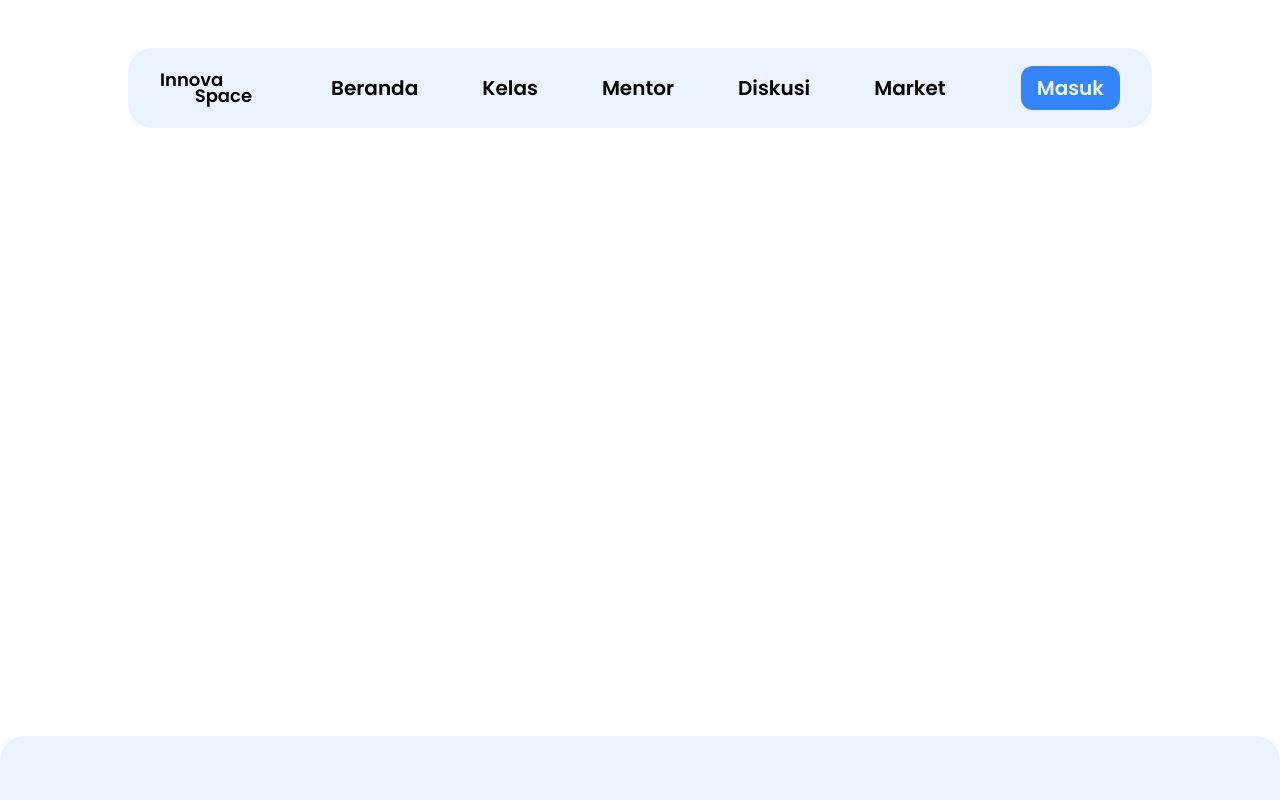
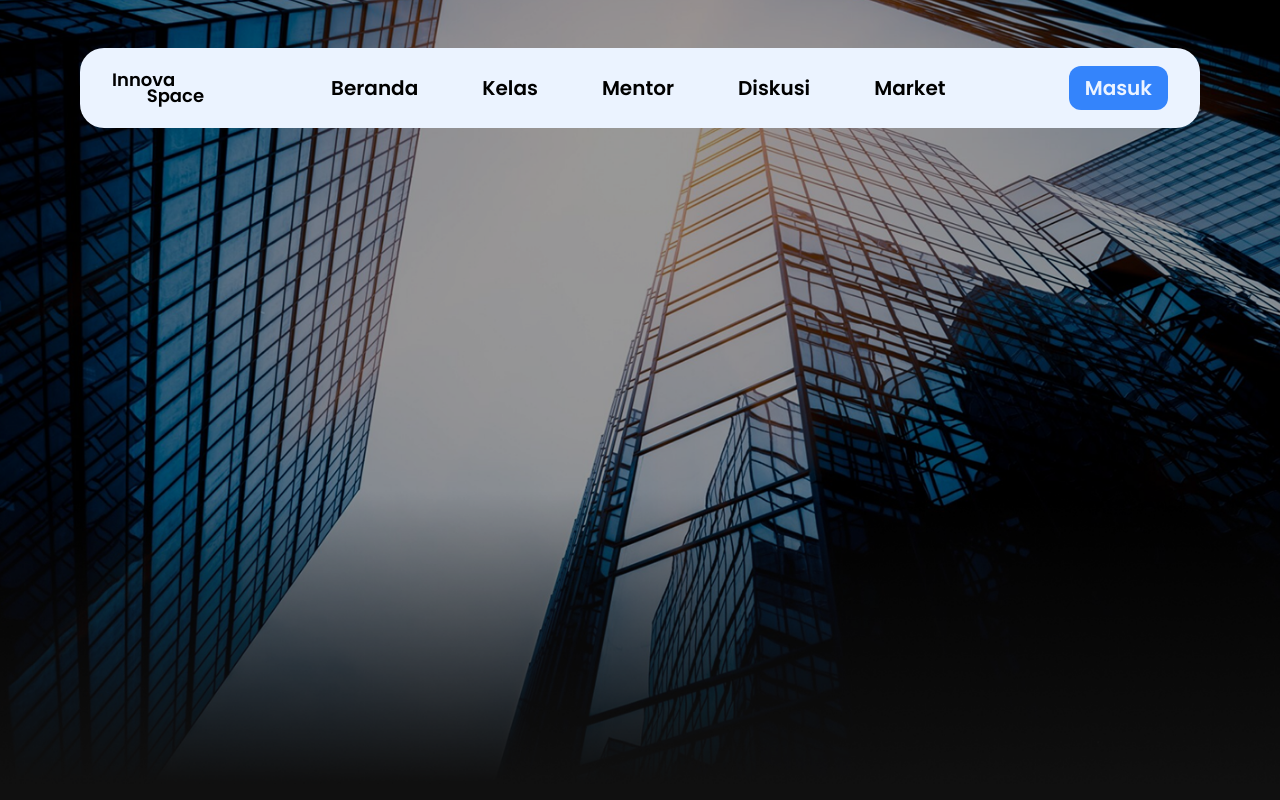
Before and after one commit to syaquiii/innovaspace, a Next.js app: page /home in a window 1280 px wide. Shown: the top 800 px of the page. Built offline with nearby package versions, Linux system fonts and the light colour scheme.

Commit message:
ADD: Hero Background, Vanishing Navbar

```diff
--- a/src/app/home/components/Hero.tsx
+++ b/src/app/home/components/Hero.tsx
@@ -1,32 +1,7 @@
-// import React from "react";
+import React from "react";
 
-// const Hero = () => {
-//   return (
-//     <div className="flex items-center  flex-col-reverse gap-16 lg:flex-row lg:justify-between  lg:gap-14 xl:gap-24 mt-20 ">
-//       <div className="w-full lg:w-3/4 flex lg:gap-2 gap-16 xl:gap-20 flex-col justify-between">
-//         <div className="flex flex-col gap-4">
-//           <h2 className="bg-wfblack w-full lg:h-12 xl:h-16 h-14 lg:w-[35rem] xl:w-[45rem] rounded-lg ">
-//             Lorem ipsum dolor sit amet consectetur adipisicing elit. Illo, odit!
-//           </h2>
-//           <h3 className="bg-wfblack  lg:h-8 xl:h-12  w-3/5 h-14 rounded-lg">
-//             Lorem ipsum dolor sit amet consectetur, adipisicing elit.
-//           </h3>
-//         </div>
+const Hero = () => {
+  return <div className="bg-home w-full  "></div>;
+};
 
-//         <p className="text-justify bg-wfgray xl:h-32 lg:h-28  text-xs text-wfgray rounded-lg ">
-//           Lorem ipsum dolor sit amet consectetur, adipisicing elit. Dolorem
-//           architecto error itaque voluptatem in temporibus repudiandae,
-//           explicabo iure amet nisi laborum, a ipsum. Veniam suscipit illum
-//           repudiandae eveniet error voluptates, neque deleniti aliquam
-//           temporibus eius architecto autem atque beatae. Exercitationem, tempore
-//           minus suscipit ad libero quis? Facere, atque rem nesciunt beatae, at
-//           aliquid modi officia inventore voluptatem nostrum ex sapiente pariatur
-//           quam sint iusto unde. Sequi incidunt architecto obcaecati vitae.
-//         </p>
-//       </div>
-//       <img className="aspect-square bg-wfgray rounded-lg w-64 md:w-96  lg:w-1/4 " />
-//     </div>
-//   );
-// };
-
-// export default Hero;
+export default Hero;
--- a/src/app/home/page.tsx
+++ b/src/app/home/page.tsx
@@ -1,8 +1,11 @@
 import React from "react";
+import Hero from "./components/Hero";
 
 const page = () => {
   return (
-    <section className="">{/* <div className="h-[20vh]"></div> */}</section>
+    <section className="">
+      <Hero />
+    </section>
   );
 };
 
--- a/src/app/layout.tsx
+++ b/src/app/layout.tsx
@@ -22,10 +22,12 @@ export default function RootLayout({
 }>) {
   return (
     <html lang="en">
-      <body className={`${poppins.variable} font-poppins   antialiased`}>
+      <body
+        className={`${poppins.variable} font-poppins relative  -mt-4 antialiased`}
+      >
         <Navbar />
         {children}
-        <div className="h-[35rem] "></div>
+        <div className="h-[35rem] bg-ourblack"></div>
         <Footer />
       </body>
     </html>
--- a/src/components/Footer.tsx
+++ b/src/components/Footer.tsx
@@ -4,7 +4,7 @@ import { Instagram, Mail, Phone } from "lucide-react";
 
 const Footer = () => {
   return (
-    <footer className="bg-light-default  rounded-t-3xl">
+    <footer className="bg-light-default lg:-mt-20 rounded-t-3xl">
       <div className="mycontainer gap-y-14  flex flex-col  lg:flex-row lg:justify-between py-24 ">
         <div className="flex gap-8  ">
           <img className="aspect-square w-24 h-24  bg-black rounded-lg" />
--- a/src/components/Navbar.tsx
+++ b/src/components/Navbar.tsx
@@ -2,25 +2,53 @@
 
 import { navlink } from "@/data/navlink";
 import Hamburger from "hamburger-react";
-import React from "react";
+import React, { useState, useEffect } from "react";
 import { Logo } from "./ui/Logo";
 import { Button } from "./ui/Button";
 
 const Navbar = () => {
+  const [isVisible, setIsVisible] = useState(true);
+  let lastScrollY = 0;
+
+  const handleScroll = () => {
+    if (window.scrollY > lastScrollY) {
+      setIsVisible(false);
+    } else {
+      setIsVisible(true);
+    }
+    lastScrollY = window.scrollY;
+  };
+
+  useEffect(() => {
+    if (typeof window !== "undefined") {
+      lastScrollY = window.scrollY;
+      window.addEventListener("scroll", handleScroll);
+    }
+    return () => {
+      if (typeof window !== "undefined") {
+        window.removeEventListener("scroll", handleScroll);
+      }
+    };
+  }, []);
+
   return (
-    <nav className=" flex justify-end lg:justify-center mycontainer  w-full mt-4 lg:mt-0   ">
-      <div className="hidden lg:w-full xl:w-[70rem] mycontainer  font-semibold  lg:text-md xl:text-xl bg-light-default lg:flex justify-between h-20   rounded-3xl   lg:px-8  items-center">
+    <nav
+      className={`${
+        isVisible ? "top-0" : "opacity-0 -top-20"
+      } transition-all duration-500 fixed flex justify-end lg:justify-center mycontainer w-full mt-4 lg:mt-0`}
+    >
+      <div className="hidden fixed lg:w-full xl:w-[70rem] mycontainer font-semibold lg:text-md xl:text-xl bg-light-default lg:flex justify-between h-20 rounded-3xl lg:px-8 items-center">
         <Logo size="normal" />
-        <ul className="flex lg:gap-8 xl:gap-16 ">
+        <ul className="flex lg:gap-8 xl:gap-16">
           {navlink.map((item) => (
-            <ul key={item.id}>{item.title}</ul>
+            <li key={item.id}>{item.title}</li>
           ))}
         </ul>
         <Button variant="normal" size="normal">
           Masuk
         </Button>
       </div>
-      <div className="lg:hidden ">
+      <div className="lg:hidden mt-4 text-white fixed">
         <Hamburger />
       </div>
     </nav>
--- a/src/styles/globals.css
+++ b/src/styles/globals.css
@@ -5,3 +5,7 @@
 .mycontainer {
   @apply container mx-auto lg:mt-12 px-4  lg:px-14 xl:px-32;
 }
+
+.bg-home {
+  @apply bg-[url(../assets/img/herobg.png)] bg-no-repeat h-[100svh] bg-cover bg-bottom;
+}
--- a/tailwind.config.ts
+++ b/tailwind.config.ts
@@ -31,6 +31,7 @@ export default {
         darker: {
           default: "#122e58",
         },
+        ourblack: "#101010",
       },
       fontFamily: {
         poppins: ["var(--font-poppins)"],
```
Also changed, not shown: src/assets/img/herobg.png (added).
